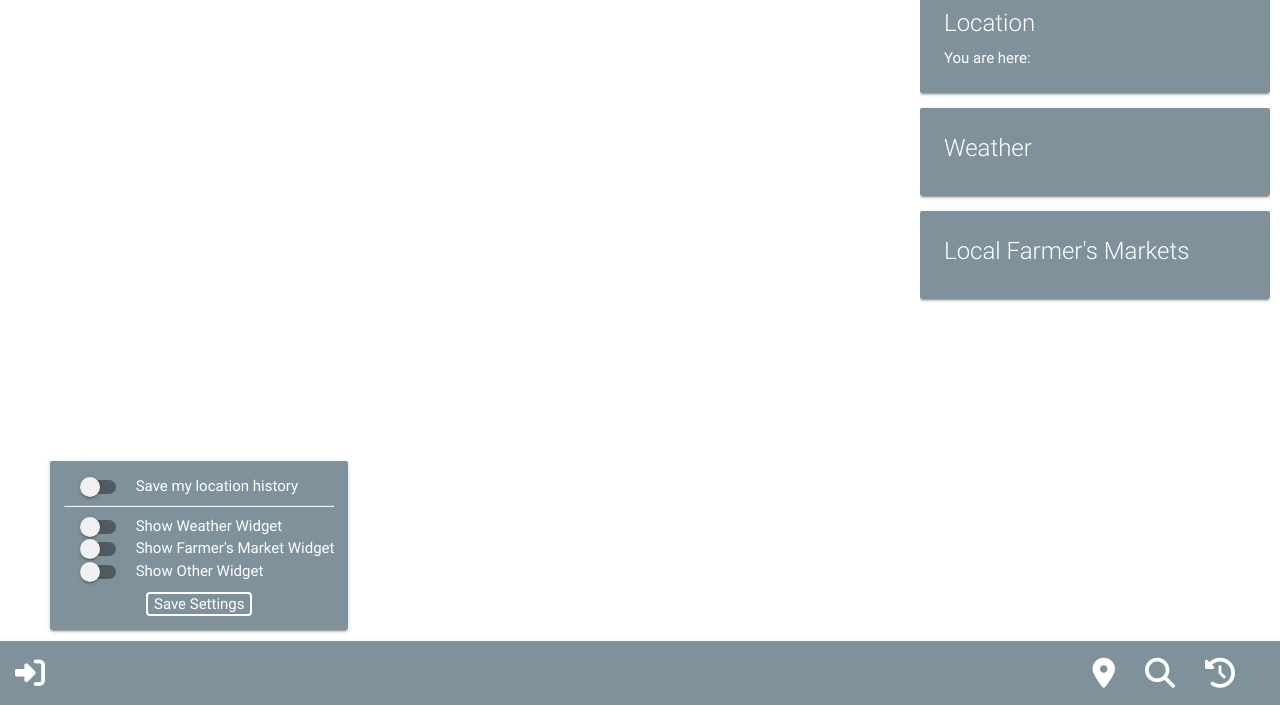
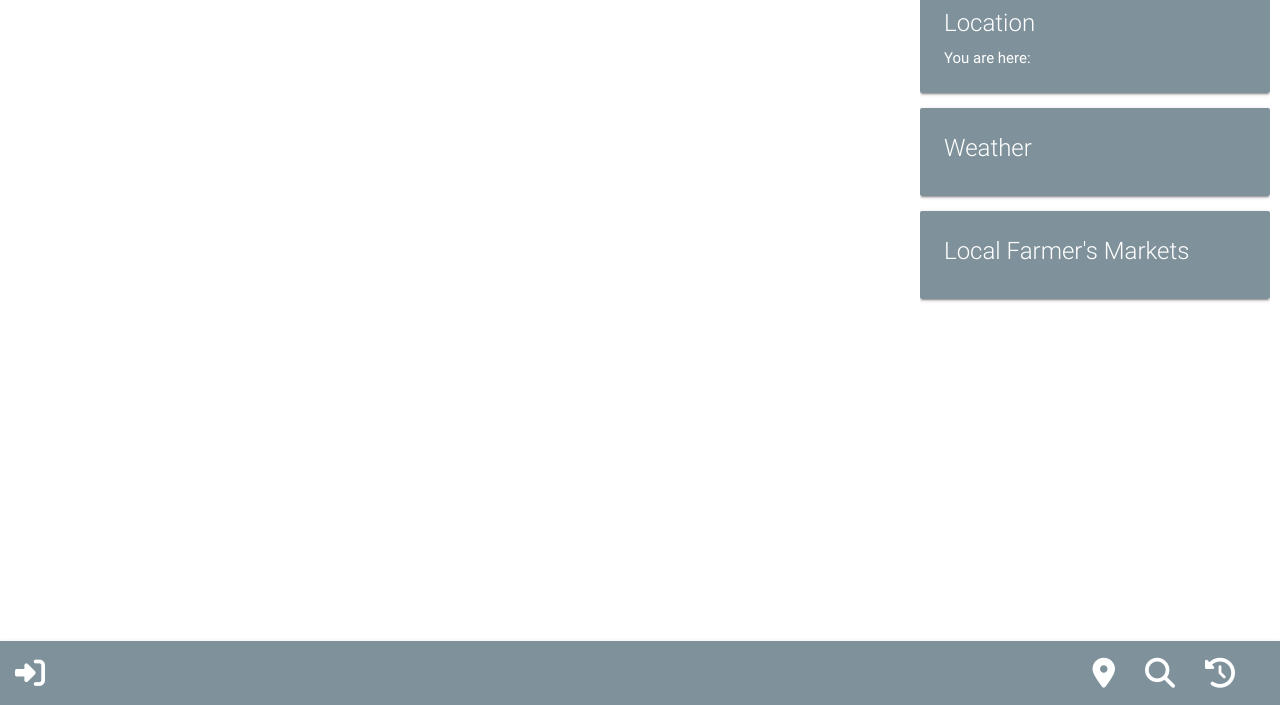
Before and after one commit to jeffpalin/cartogram-jdp, a plain HTML site: page index.html in a window 1280 px wide. Shown: the part 95-800 px from the top of the page. Drawn offline with nearby package versions, Linux system fonts and the light colour scheme; some packages are replaced by stand-ins of ours; no server answers.

Commit message:
testing settings

```diff
--- a/assets/css/style.css
+++ b/assets/css/style.css
@@ -80,7 +80,7 @@ nav .brand-logo.center{
 	left: 50px;
 	z-index: 999999999;
 	padding: 14px;
-	-display: none;
+	display: none;
 }
 
 #settings-options label{
--- a/assets/js/user.js
+++ b/assets/js/user.js
@@ -144,6 +144,7 @@ $("#settings-button").on("click", function(){
 		var checkedBoxes = "";
 		checkedBoxes += snap.val().weather ? "#weather-checkbox, " : "";
 		checkedBoxes += snap.val().farmers ? "#farmers-checkbox, " : "";
+		console.log(checkedBoxes);
 		$(checkedBoxes).attr("checked", "checked");
 	});
 	$("#settings-options").fadeToggle(300);
```
